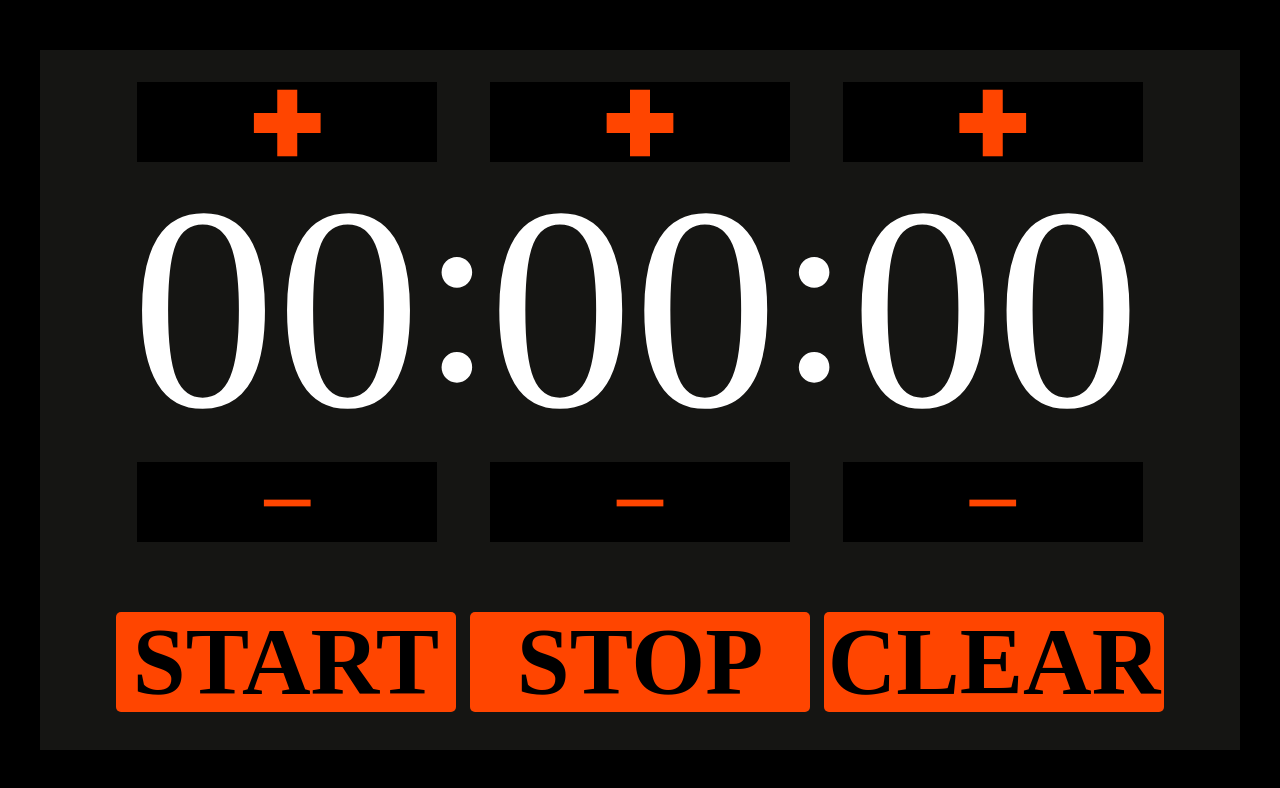
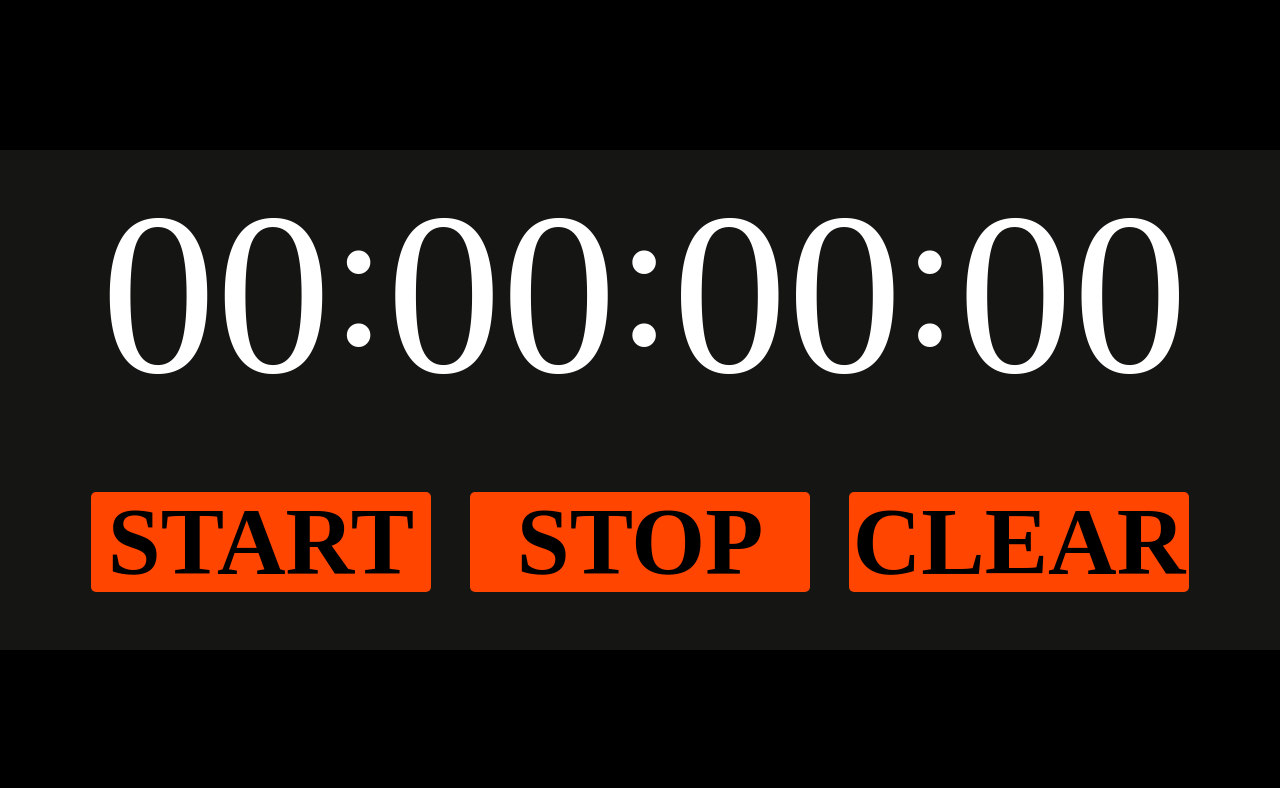
Before and after one commit to Javoh1rkhon/secundomer_universal, a plain HTML site: page index.html in a window 1280 px wide. Drawn offline with nearby package versions, Linux system fonts and the light colour scheme.

Commit message:
millisekund qo'shildi va xatolari to'g'rilandi

```diff
--- a/index.html
+++ b/index.html
@@ -21,6 +21,8 @@
                 <span class="three">00</span>
                 <h1 class="four">:</h1>
                 <span class="five">00</span>
+                <h1 class="six">:</h1>
+                <span class="seven">00</span>
             </div>
             <div class="box2">
                 <div class="minus"><div class="danash"><i class='bx bx-minus'></i></i></div></div>
--- a/main.js
+++ b/main.js
@@ -7,6 +7,7 @@ let plus2 = document.querySelector('.plus2')
 let one = document.querySelector('.one')
 let three = document.querySelector('.three')
 let five = document.querySelector('.five')
+let seven = document.querySelector('.seven')
 
 // minuslar
 let plus3 = document.querySelector('.plus3')
@@ -32,20 +33,36 @@ clear.addEventListener('click', () => {
     hour = 00
     minute = 00
     second = 00
+    millesecond = 00
     one.textContent = "00"
     three.textContent = "00"
     five.textContent = "00"
+    seven.textContent = "00"
 })
 
 let hour = 00,
     minute = 00,
     second = 00,
+    millesecond = 00,
     interval
 
 
 
 function startTimer() {
-    second++
+    millesecond++
+    if (millesecond < 9) {
+        seven.innerText = "0" + millesecond
+    }
+    if (millesecond > 9) {
+        seven.innerText = millesecond
+    }
+    if (millesecond > 60) {
+        second++
+        five.innerText = "0" + second
+        millesecond  = 0
+        seven.innerText = "0" + millesecond
+    }
+
     if (second < 9) {
         five.innerText = "0" + second
     }
--- a/style/style.css
+++ b/style/style.css
@@ -17,8 +17,8 @@
 }
 
 .container .content {
-    width: 1200px;
-    height: 700px;
+    width: 1300px;
+    height: 500px;
     border: 1px solid #00000000;
     background-color: #151513;
 }
@@ -32,6 +32,7 @@
     justify-content: space-around;
     position: relative;
     top: 30px;
+    display: none;
 }
 
 .container .content .box .plus {
@@ -85,49 +86,68 @@
 }
 
 .container .content .box1 .one {
-    font-size: 290px;
+    font-size: 230px;
     font-weight: 200;
     position: relative;
     top: -20px;
-    right: -20px;
+    right: 10px;
     color: white;
 }
 
 .container .content .box1 .two {
-    font-size: 260px;
+    font-size: 200px;
     font-weight: 100;
     position: relative;
     top: -20px;
-    right: -20px;
+    right: 10px;
     color: white;
 }
 
 .container .content .box1 .three {
-    font-size: 290px;
+    font-size: 230px;
     font-weight: 200;
     position: relative;
     top: -20px;
-    right: -15px;
+    right: 10px;
     color: white;
 }
 
 .container .content .box1 .four {
-    font-size: 260px;
+    font-size: 200px;
     font-weight: 100;
     position: relative;
     top: -20px;
-    right: -15px;
+    right: 10px;
     color: white;
 }
 
 .container .content .box1 .five {
-    font-size: 290px;
+    font-size: 230px;
     font-weight: 200;
     position: relative;
     top: -20px;
-    right: -15px;
+    right: 10px;
     color: white;
 }
+
+.container .content .box1 .six {
+    font-size: 200px;
+    font-weight: 100;
+    position: relative;
+    top: -20px;
+    right: 10px;
+    color: white;
+}
+
+.container .content .box1 .seven {
+    font-size: 230px;
+    font-weight: 200;
+    position: relative;
+    top: -20px;
+    right: 10px;
+    color: white;
+}
+
 
 .container .content .box2 {
     width: 1060px;
@@ -138,6 +158,7 @@
     justify-content: space-around;
     position: relative;
     top: 30px;
+    display: none;
 }
 
 .container .content .box2 .minus {
@@ -183,14 +204,14 @@
 }
 
 .container .content .box3 {
-    width: 1050px;
+    width: 1100px;
     height: 100px;
     border: 1px solid #00000000;
     margin: 0 auto;
     display: flex;
     justify-content: space-between;
     position: relative;
-    top: 100px;
+    top: 40px;
 }
 
 .container .content .box3 .start {
```
